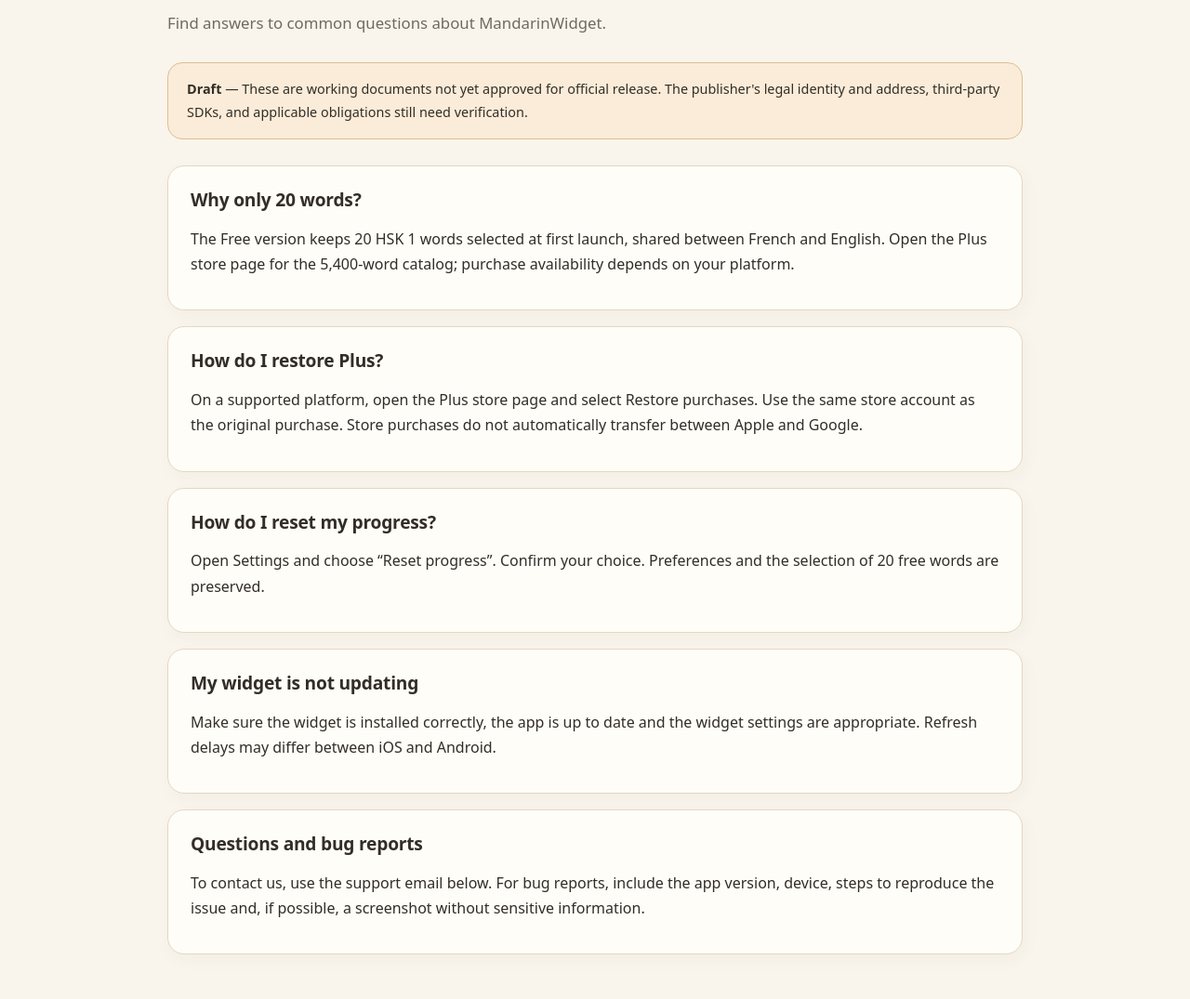
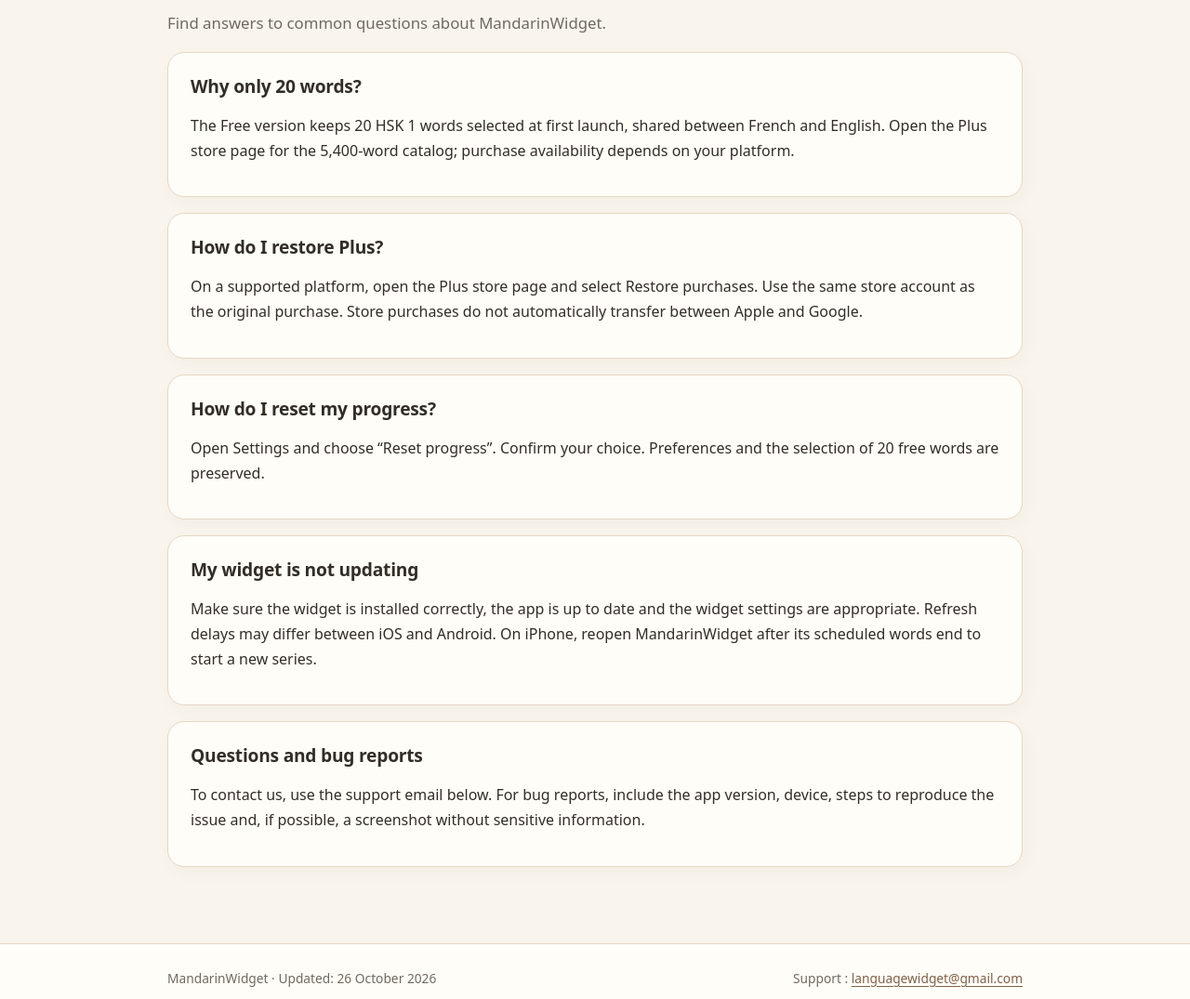
Before and after one commit to Diooze/MandarinWidget-Legal, a plain HTML site: page support-en.html in a window 1280 px wide. Shown: the part 225-1300 px from the top of the page at 93% size. Drawn offline with Linux system fonts and the light colour scheme.

Commit message:
docs(legal): publish support-en.html without draft banner

```diff
--- a/support-en.html
+++ b/support-en.html
@@ -2,7 +2,7 @@
 <html lang="en">
 <head>
 <meta charset="utf-8"><meta name="viewport" content="width=device-width,initial-scale=1">
-<meta name="robots" content="noindex,nofollow">
+<meta name="robots" content="index,follow">
 <meta name="description" content="Find answers to common questions about MandarinWidget.">
 <title>Help and contact · MandarinWidget</title>
 <link rel="stylesheet" href="styles.css">
@@ -11,12 +11,12 @@
 <body>
 <header><div class="wrap top"><a class="logo" href="index.html"><img class="site-logo" src="assets/mandarinwidget-logo.svg" width="48" height="48" alt="" aria-hidden="true"><span class="brand-wordmark"><span>Mandarin</span><span>Widget</span></span></a><nav aria-label="Navigation"><a href="index-en.html">Home</a><a href="privacy-en.html">Privacy</a><a href="terms-en.html">Terms</a><a href="support-en.html" aria-current="page">Support</a><a href="support-fr.html" lang="fr">FR</a></nav></div></header>
 <main class="wrap"><div class="eyebrow">MandarinWidget · Legal information</div><h1>Help and contact</h1><p class="lead">Find answers to common questions about MandarinWidget.</p>
-<aside class="notice"><strong>Draft</strong> — These are working documents not yet approved for official release. The publisher's legal identity and address, third-party SDKs, and applicable obligations still need verification.</aside>
+
 <section class="card"><h2>Why only 20 words?</h2><p>The Free version keeps 20 HSK 1 words selected at first launch, shared between French and English. Open the Plus store page for the 5,400-word catalog; purchase availability depends on your platform.</p></section>
 <section class="card"><h2>How do I restore Plus?</h2><p>On a supported platform, open the Plus store page and select Restore purchases. Use the same store account as the original purchase. Store purchases do not automatically transfer between Apple and Google.</p></section>
 <section class="card"><h2>How do I reset my progress?</h2><p>Open Settings and choose “Reset progress”. Confirm your choice. Preferences and the selection of 20 free words are preserved.</p></section>
-<section class="card"><h2>My widget is not updating</h2><p>Make sure the widget is installed correctly, the app is up to date and the widget settings are appropriate. Refresh delays may differ between iOS and Android.</p></section>
+<section class="card"><h2>My widget is not updating</h2><p>Make sure the widget is installed correctly, the app is up to date and the widget settings are appropriate. Refresh delays may differ between iOS and Android. On iPhone, reopen MandarinWidget after its scheduled words end to start a new series.</p></section>
 <section class="card"><h2>Questions and bug reports</h2><p>To contact us, use the support email below. For bug reports, include the app version, device, steps to reproduce the issue and, if possible, a screenshot without sensitive information.</p></section>
 </main>
-<footer><div class="wrap bottom"><span>MandarinWidget · Draft texts · October 2026</span><span>Support : <a href="mailto:languagewidget@gmail.com">languagewidget@gmail.com</a></span></div></footer>
+<footer><div class="wrap bottom"><span>MandarinWidget · Updated: 26 October 2026</span><span>Support : <a href="mailto:languagewidget@gmail.com">languagewidget@gmail.com</a></span></div></footer>
 </body></html>
```
